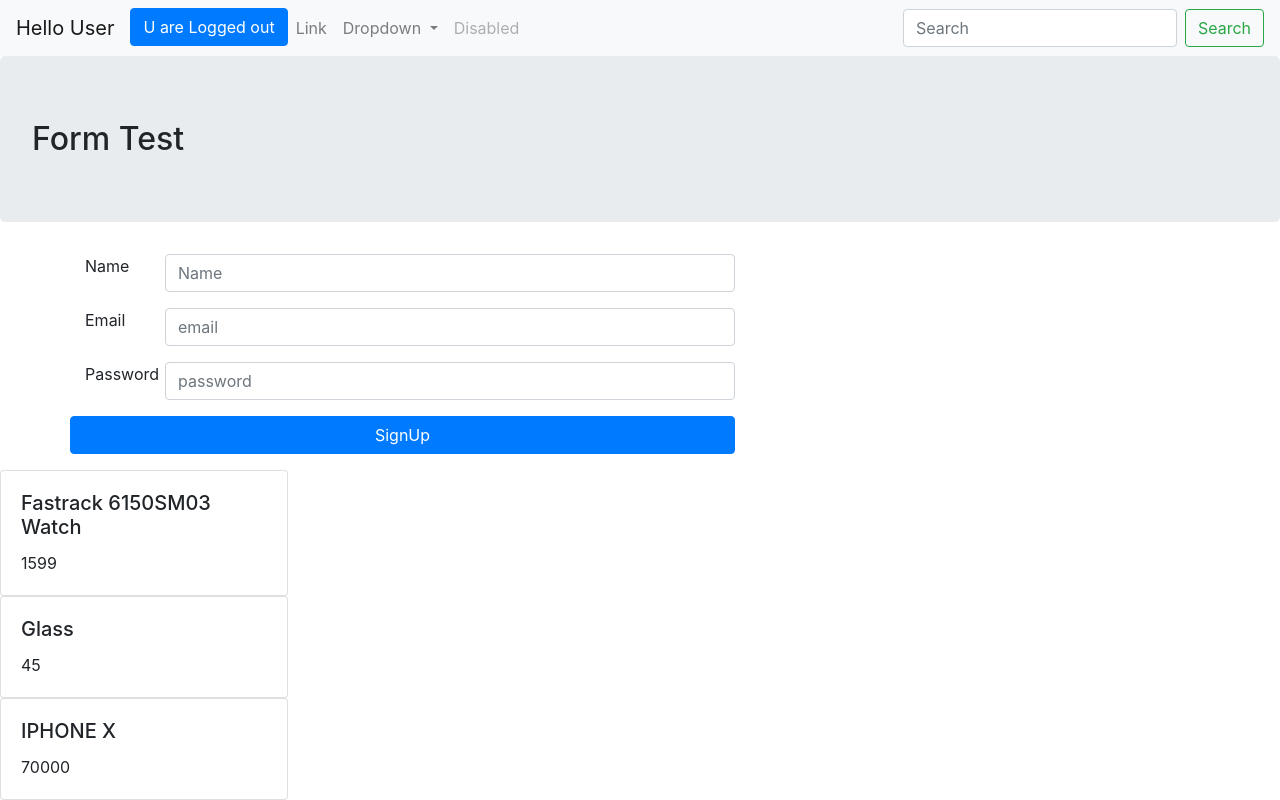
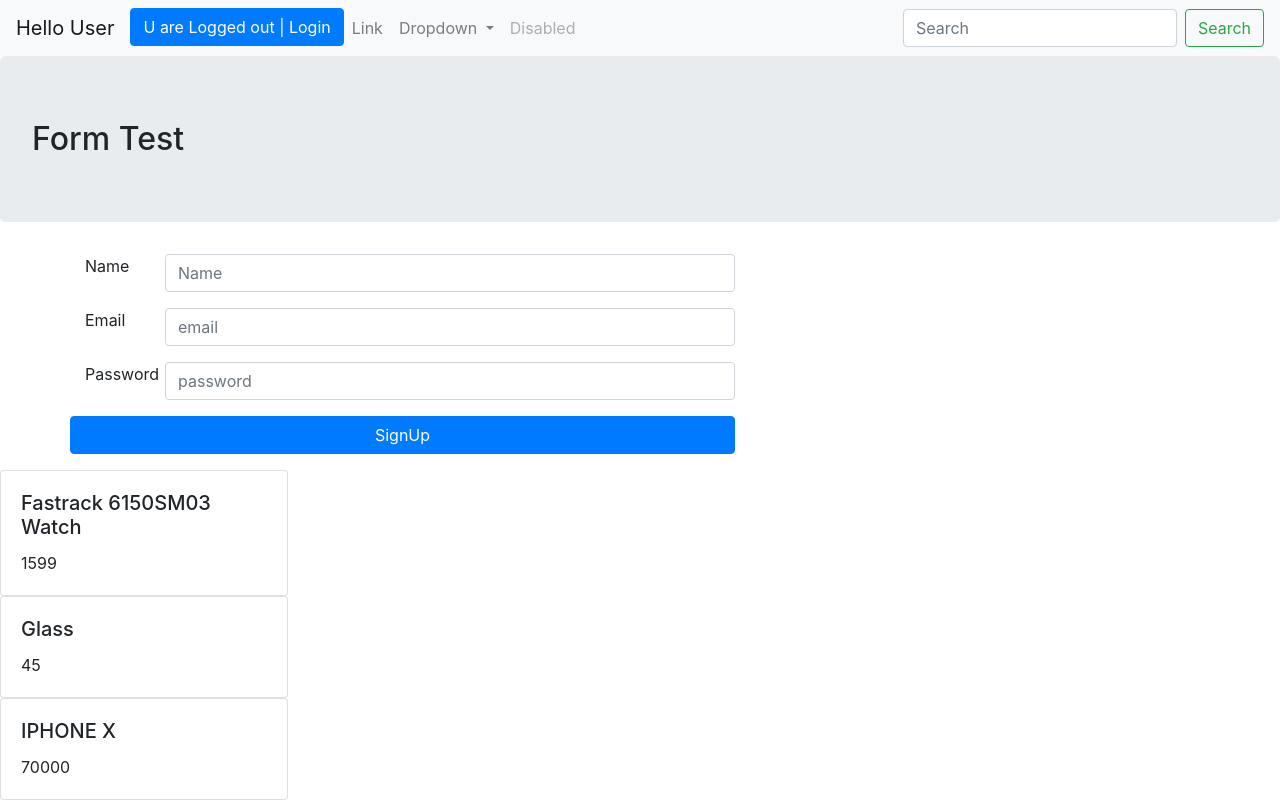
Before and after one commit to vivek0807/Training, an Angular app in the folder Week2/AngularProject1/: page / in a window 1280 px wide. Both pictures are taken after a click on the button "Logout". Shown: the top 800 px of the page. Built offline with nearby package versions, Linux system fonts and the light colour scheme.

Commit message:
updated HTML

```diff
--- a/Week2/AngularProject1/src/app/navbar/navbar.component.html
+++ b/Week2/AngularProject1/src/app/navbar/navbar.component.html
@@ -13,7 +13,7 @@
           <button class="btn btn-primary" (click)="change()">Logout</button>
         </li>
       <li class="nav-item active" *ngIf="logout==true">
-        <button class="btn btn-primary" (click)="change()">U are Logged out</button>
+        <button class="btn btn-primary" (click)="change()">U are Logged out | Login</button>
       </li>
 
 
```
